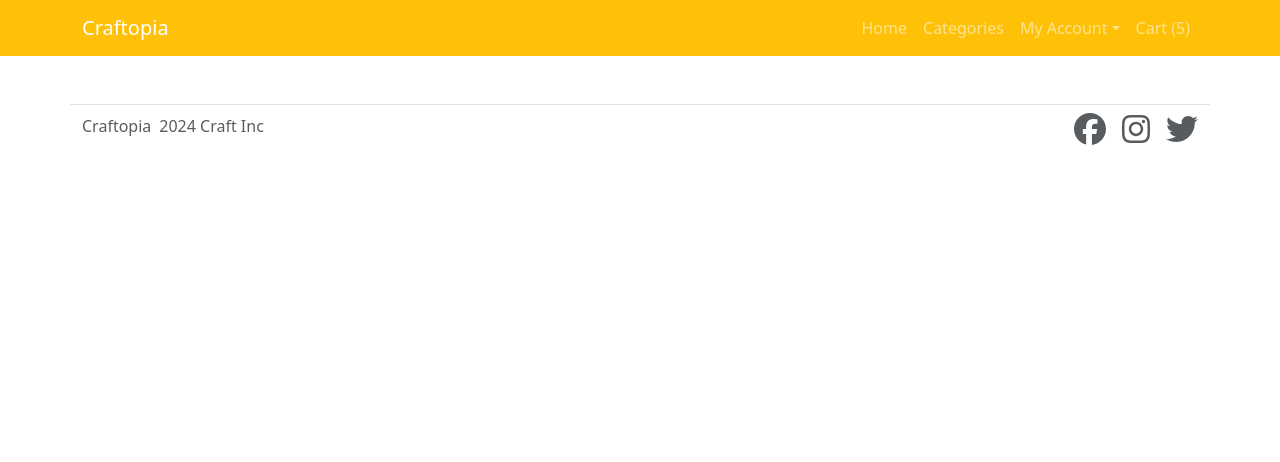
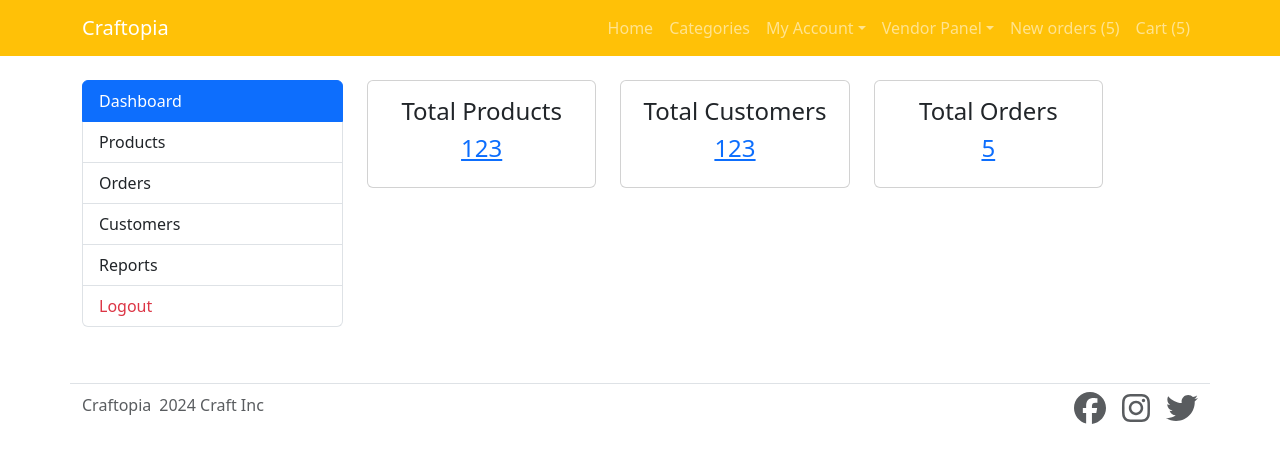
Before and after one commit to shaun-saisi/Craftopia, a React (Create React App) app in the folder multivendor_ecommerce/frontend/: page /vendor-dashboard in a window 1280 px wide. Shown: the top 462 px of the page. Built offline with nearby package versions, Linux system fonts and the light colour scheme.

Commit message:
created the vendor panel with the dashboard and the other features

```diff
--- a/multivendor_ecommerce/frontend/src/App.js
+++ b/multivendor_ecommerce/frontend/src/App.js
@@ -23,7 +23,10 @@
 import AddAddress from './components/AddAddress';
 
 import '@fortawesome/fontawesome-free/css/all.min.css';
-
+import VendorRegister from './components/VendorRegister';
+import VendorLogin from './components/VendorLogin';
+import VendorDashboard from './components/VendorDashboard';
+import VendorSidebar from './components/VendorSidebar';
 
 function App() {
   return (
@@ -49,6 +52,13 @@
         <Route path='/change-password' element={<ChangePassword />}/>
         <Route path='/addresses' element={<AddressList />}/>
         <Route path='/add-address' element={<AddAddress />}/>
+
+        <Route path='/vendor-login' element={<VendorLogin />}/>
+        <Route path='/vendor-register' element={<VendorRegister />}/>
+        <Route path='/vendor-dashboard' element={<VendorDashboard />}/>
+        <Route path='/vendor-sidebar' element={<VendorSidebar />}/>
+
+
       </Routes>
 
       <Footer/>
--- a/multivendor_ecommerce/frontend/src/components/Header.js
+++ b/multivendor_ecommerce/frontend/src/components/Header.js
@@ -29,6 +29,21 @@
                                 <li><Link className="dropdown-item" to="/logout">Logout</Link></li>
                             </ul>
                         </li>
+                        <li className="nav-item dropdown">
+                            <Link className="nav-link dropdown-toggle" to="#" id="navbarScrollingDropdown" role="button" data-bs-toggle="dropdown" aria-expanded="false">
+                                Vendor Panel
+                            </Link>
+                            <ul className="dropdown-menu" aria-labelledby="navbarScrollingDropdown">
+                                <li><Link className="dropdown-item" to="/vendor-register">Register</Link></li>
+                                <li><Link className="dropdown-item" to="/vendor-login">Login</Link></li>
+                                <li><hr className="dropdown-divider" /></li>
+                                <li><Link className="dropdown-item" to="/vendor-dashboard">Dashboard</Link></li>
+                                <li><Link className="dropdown-item" to="/vendor-login">Logout</Link></li>
+                            </ul>
+                        </li>
+                        <li className="nav-item">
+                            <Link className="nav-link" aria-current="page" to="/checkout">New orders (5)</Link>
+                        </li>
 
                         <li className="nav-item">
                             <Link className="nav-link" aria-current="page" to="/checkout">Cart (5)</Link>
--- a/multivendor_ecommerce/frontend/src/components/Sidebar.js
+++ b/multivendor_ecommerce/frontend/src/components/Sidebar.js
@@ -10,7 +10,7 @@
                             <Link to="/wishlist" className="list-group-item list-group-item-action">WishList</Link>
                             <Link to="/change-password" className="list-group-item list-group-item-action">Change Password</Link>
                             <Link to="/addresses" className="list-group-item list-group-item-action">Addresses</Link>
-                            <Link to="/logout" className="list-group-item list-group-item-action text-danger">Logout</Link>
+                            <Link to="/login" className="list-group-item list-group-item-action text-danger">Logout</Link>
                         </div>
     )
 }
--- /dev/null
+++ b/multivendor_ecommerce/frontend/src/components/VendorDashboard.js
@@ -0,0 +1,52 @@
+import {Link} from 'react-router-dom';
+
+import logo from '../logo.svg';
+import VendorSidebar from './VendorSidebar';
+
+
+function VendorDashboard() {
+    return (
+
+
+        <div className='container mt-4'>
+            <div className='row'>
+                    <div className='col-md-3 col-12 mb-2'>
+                        <VendorSidebar />
+                     </div>
+                    <div className='col-md-8 col-12'>
+                        <div className='row'>
+                            <div className='col-md-4 mb-2'>
+                                <div className='card'>
+                                    <div className='card-body text-center'>
+                                        <h4>Total Products</h4>
+                                        <h4><a href='#'>123</a></h4>
+                                    </div>
+                                </div>
+                            </div>
+                            <div className='col-md-4 mb-2'>
+                                <div className='card'>
+                                    <div className='card-body text-center'>
+                                        <h4>Total Customers</h4>
+                                        <h4><a href='#'>123</a></h4>
+                                    </div>
+                                </div>
+                            </div>
+                            <div className='col-md-4 mb-2'>
+                                <div className='card'>
+                                    <div className='card-body text-center'>
+                                        <h4>Total Orders</h4>
+                                        <h4><a href='#'>5</a></h4>
+                                    </div>
+                                </div>
+                            </div>
+                        </div>
+
+            </div>
+
+        </div>
+
+    </div>
+    )
+}
+
+export default VendorDashboard;
--- /dev/null
+++ b/multivendor_ecommerce/frontend/src/components/VendorLogin.js
@@ -0,0 +1,45 @@
+import {Link} from 'react-router-dom';
+
+import logo from '../logo.svg';
+
+
+
+function VendorLogin(props) {
+    return (
+
+
+        <div className='container mt-4'>
+            <div className='row'>
+                    <div className='col-md-8 col-12 offset-2'>
+                        <div className='card'>
+
+                            <h4 className='card-header'>Login</h4>
+                            <div className='card-body'>
+                            <form>
+
+                                    <div className="mb-3">
+                                        <label for="username" className="form-label">Usename</label>
+                                        <input type="text" className="form-control" id="username"/>
+
+                                    </div>
+
+                                    <div className="mb-3">
+                                        <label for="pwd" className="form-label">Password</label>
+                                        <input type="password" className="form-control" id="pwd"/>
+
+                                    </div>
+
+                                    <button type="submit" className="btn btn-primary">Submit</button>
+                            </form>
+                            </div>
+                        </div>
+                    </div>
+            </div>
+
+        </div>
+
+
+    )
+}
+
+export default VendorLogin;
--- /dev/null
+++ b/multivendor_ecommerce/frontend/src/components/VendorRegister.js
@@ -0,0 +1,58 @@
+import {Link} from 'react-router-dom';
+
+import logo from '../logo.svg';
+
+
+
+function VendorRegister(props) {
+    return (
+
+
+        <div className='container mt-4'>
+            <div className='row'>
+                    <div className='col-md-8 col-12 offset-2'>
+                        <div className='card'>
+
+                            <h4 className='card-header'>Register</h4>
+                            <div className='card-body'>
+                            <form>
+                            <div className="mb-3">
+                                        <label for="firstName" className="form-label">First Name</label>
+                                        <input type="text" className="form-control" id="firstName"/>
+
+                                    </div>
+                                    <div className="mb-3">
+                                        <label for="lastName" className="form-label">Last Name</label>
+                                        <input type="text" className="form-control" id="lastName"/>
+
+                                    </div>
+                                    <div className="mb-3">
+                                        <label for="username" className="form-label">Usename</label>
+                                        <input type="text" className="form-control" id="username"/>
+
+                                    </div>
+                                    <div className="mb-3">
+                                        <label for="email" className="form-label">Email address</label>
+                                        <input type="email" className="form-control" id="email"/>
+
+                                    </div>
+                                    <div className="mb-3">
+                                        <label for="pwd" className="form-label">Password</label>
+                                        <input type="password" className="form-control" id="pwd"/>
+
+                                    </div>
+
+                                    <button type="submit" className="btn btn-primary">Submit</button>
+                            </form>
+                            </div>
+                        </div>
+                    </div>
+            </div>
+
+        </div>
+
+
+    )
+}
+
+export default VendorRegister;
--- /dev/null
+++ b/multivendor_ecommerce/frontend/src/components/VendorSidebar.js
@@ -0,0 +1,19 @@
+import {Link} from 'react-router-dom';
+
+function VendorSidebar(){
+    return(
+        <div className="list-group">
+
+                            <Link to="/vendor-dashboard" className="list-group-item list-group-item-action active">Dashboard</Link>
+                            <Link to="/vendor-products" className="list-group-item list-group-item-action">Products</Link>
+                            <Link to="/vendor-orders" className="list-group-item list-group-item-action">Orders</Link>
+                            <Link to="/vendor-customers" className="list-group-item list-group-item-action">Customers</Link>
+
+                            <Link to="/vendor-reports" className="list-group-item list-group-item-action">Reports</Link>
+                            <Link to="/vendor-login" className="list-group-item list-group-item-action text-danger">Logout</Link>
+
+                        </div>
+    )
+}
+
+export default VendorSidebar;
```
